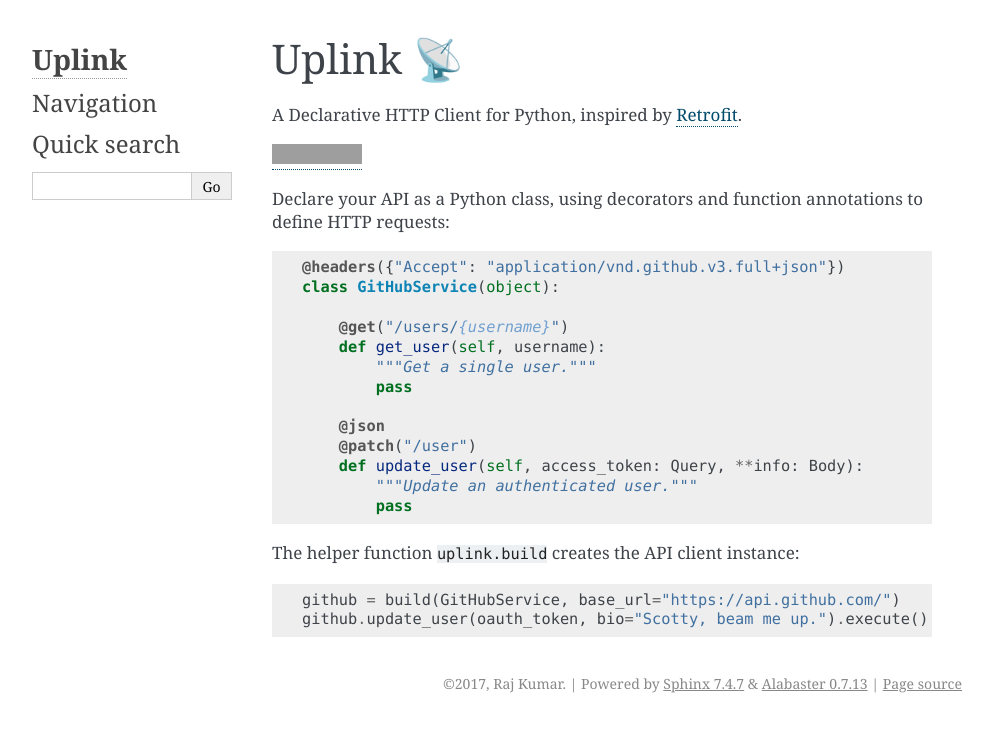
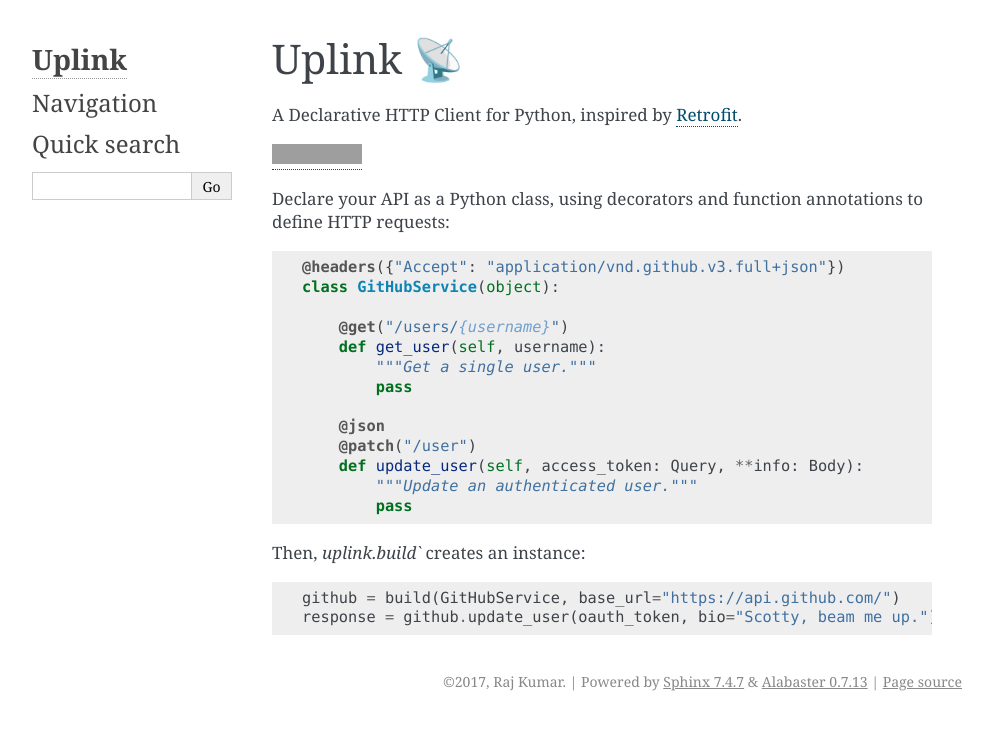
Before and after one commit to prkumar/uplink, a Sphinx documentation site: the page built from docs/source/index.rst, in a window 1280 px wide. Shown: the top 732 px of the page, without its empty margins (148-1141 px from the left). Built offline with Sphinx 7.4.7, drawn with Linux system fonts in a browser that asks for light colours; grey boxes are pictures that could not be loaded.

```diff
--- a/README.rst
+++ b/README.rst
@@ -27,7 +27,7 @@
             """Update an authenticated user."""
             pass
 
-Then, **Uplink** handles the rest:
+Then, ``uplink`` handles the rest:
 
 .. code:: python
 
--- a/docs/source/index.rst
+++ b/docs/source/index.rst
@@ -29,12 +29,12 @@
             """Update an authenticated user."""
             pass
 
-The helper function ``uplink.build`` creates the API client instance:
+Then, `uplink.build`` creates an instance:
 
 .. code:: python
 
     github = build(GitHubService, base_url="https://api.github.com/")
-    github.update_user(oauth_token, bio="Scotty, beam me up.").execute()
+    response = github.update_user(oauth_token, bio="Scotty, beam me up.").execute()
 
 
 .. toctree::
```
